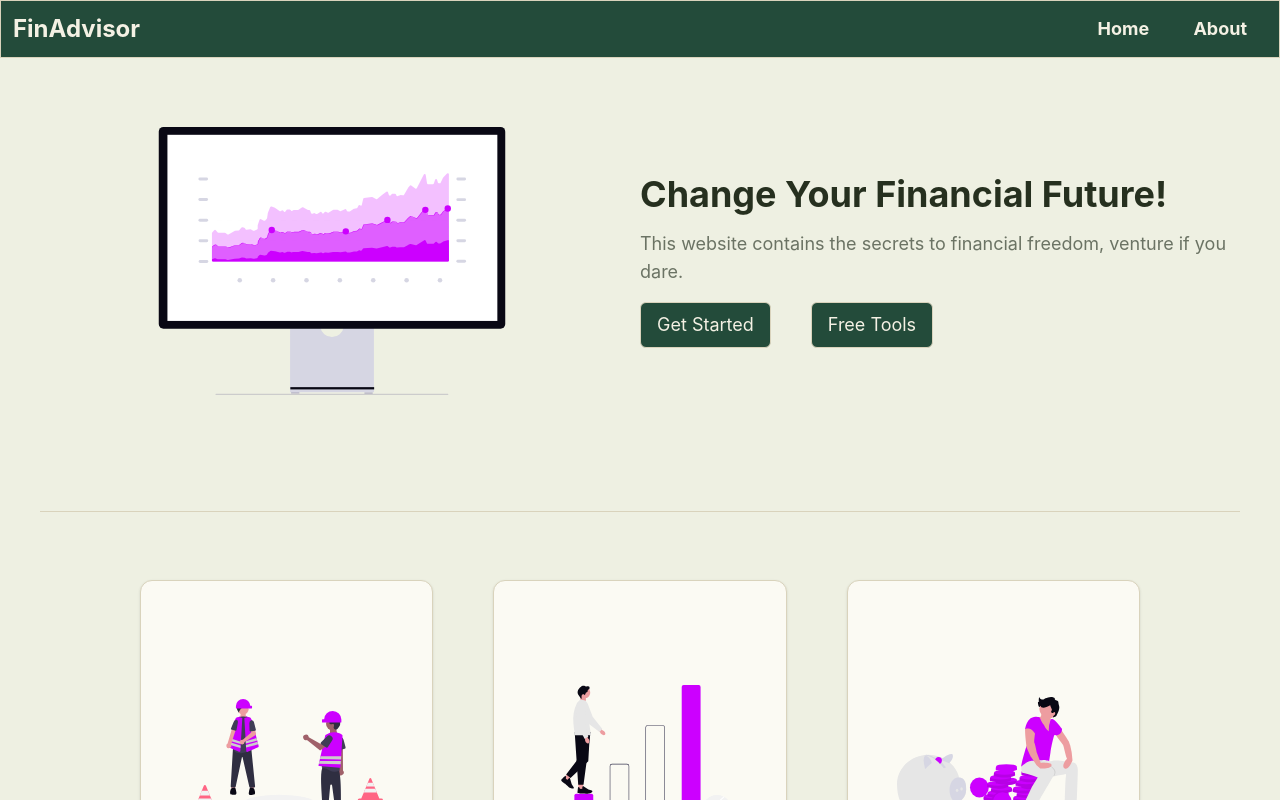
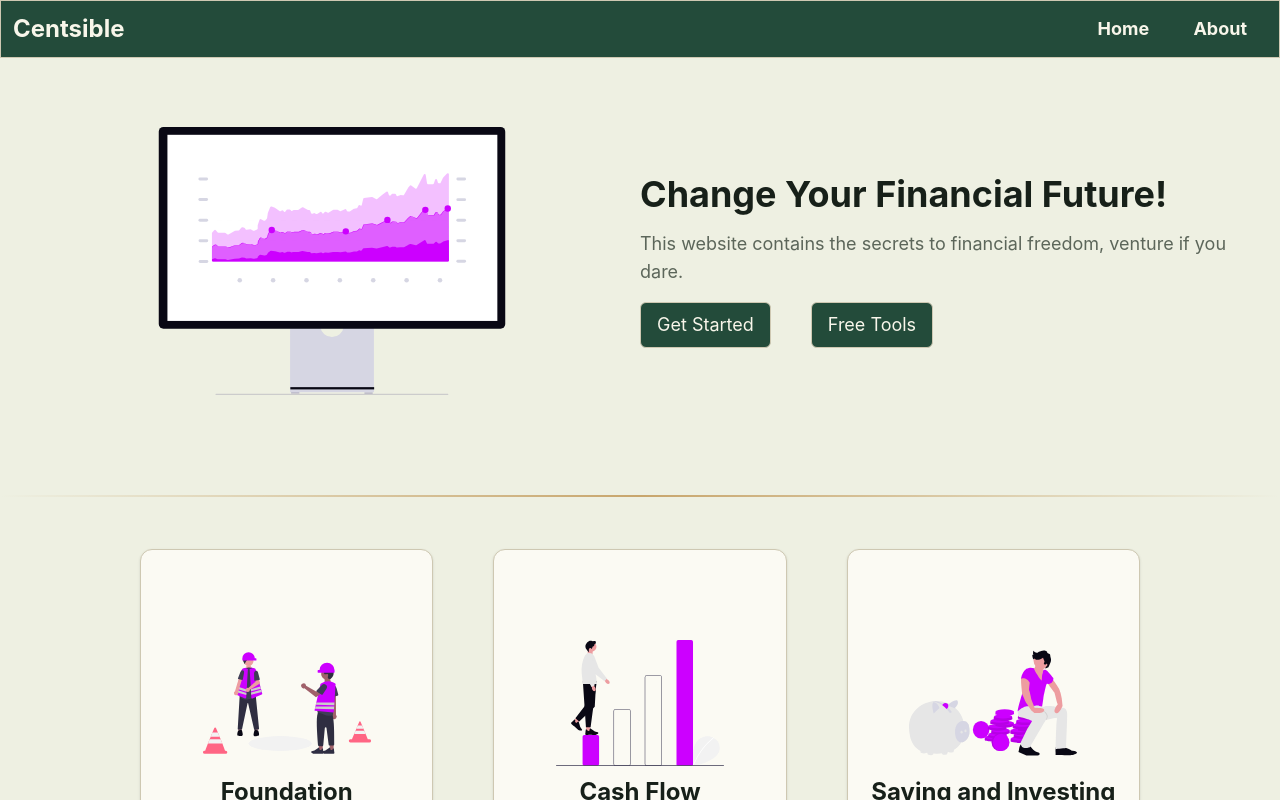
Before and after one commit to VishalMehta06/finance-site, a React (Vite) app: page / in a window 1280 px wide. Shown: the top 800 px of the page. Built offline with nearby package versions, Linux system fonts and the light colour scheme.

Commit message:
ADD: Style Modifications

```diff
--- a/src/components/Navbar.tsx
+++ b/src/components/Navbar.tsx
@@ -5,7 +5,7 @@ function Navbar() {
         <>
             <div className="flex justify-between items-center p-3 bg-panel-2 text-text-2 border border-border border-solid">
                 <div className="font-bold text-2xl">
-                    <h1> <Link to="/"> FinAdvisor </Link> </h1>
+                    <h1> <Link to="/"> Centsible </Link> </h1>
                 </div>
                 <div className="font-bold">
                     <Link to="/" className="p-5"> Home </Link>
--- a/src/index.css
+++ b/src/index.css
@@ -8,12 +8,12 @@
     --panel-2: #234B3A;
     --panel-3: #14211A;
     --button: #234B3A;
-    --text: #26301F;
-    --text-2: #F4F1E4;
-    --muted: #6B7364;
+    --text: #172019;
+    --text-2: #F8F6EA;
+    --muted: #5C665A;
     --accent: #B8863A;
     --accent-strong: #2E6F52;
-    --border: #D9D3BC;
+    --border: #CEC8B2;
     --error: #B3261E;
 }
 
--- a/src/pages/Course.tsx
+++ b/src/pages/Course.tsx
@@ -24,7 +24,7 @@ function Course() {
     return (
         <>
             <div className="min-h-screen">
-                <h1 className="text-4xl text-center pt-10">
+                <h1 className="text-4xl text-center font-bold pt-10">
                     {selectedCourse.title}
                 </h1>
 
--- a/src/pages/Home/CourseSelection.tsx
+++ b/src/pages/Home/CourseSelection.tsx
@@ -13,9 +13,9 @@ function CourseSelection() {
         <div className="grid grid-cols-1 md:grid-cols-3 gap-15 pt-5 pb-20">
             {courses.map((course, index) => (
                 <a key={index} href={course.href}>
-                    <div className="flex flex-col items-center h-96 pt-20 pb-10 bg-panel rounded-xl border border-border shadow-sm transition hover:-translate-y-1 hover:shadow-xl">
-                        <img src={course.picture} className="w-48 h-48" alt={course.title} />
-                        <h2 className="mt-auto text-xl text-text font-bold">{course.title}</h2>
+                    <div className="flex flex-col items-center h-75 pt-20 pb-10 bg-panel rounded-xl border border-border shadow-sm transition hover:-translate-y-1 hover:shadow-xl">
+                        <img src={course.picture} className="w-42 h-42" alt={course.title} />
+                        <h2 className="mt-auto text-2xl font-bold">{course.title}</h2>
                     </div>
                 </a>
             ))}
--- a/src/pages/Home/Home.tsx
+++ b/src/pages/Home/Home.tsx
@@ -6,7 +6,7 @@ function Home() {
         <>
         <div className="bg-bg">
             <Banner/>
-            <hr className="mx-10 my-12 border-0 border-t border-border"></hr>
+            <hr className="my-8 h-0.5 border-0 bg-gradient-to-r from-transparent via-[var(--accent)] to-transparent opacity-70" />
             <div className="mr-35 ml-35">
                 <CourseSelection/>
             </div>
```
